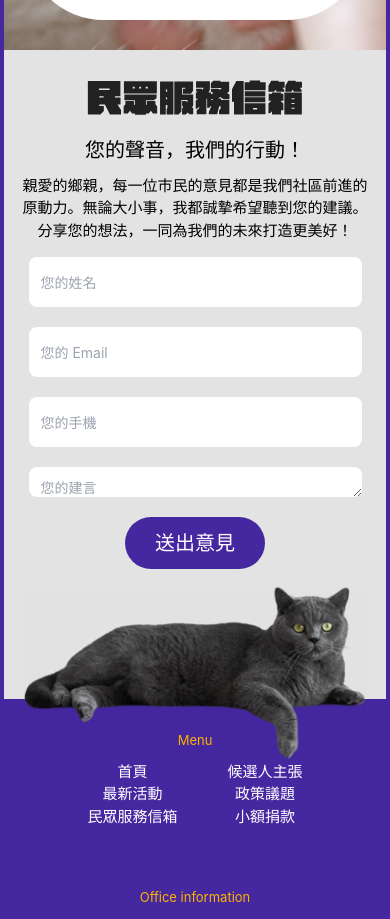
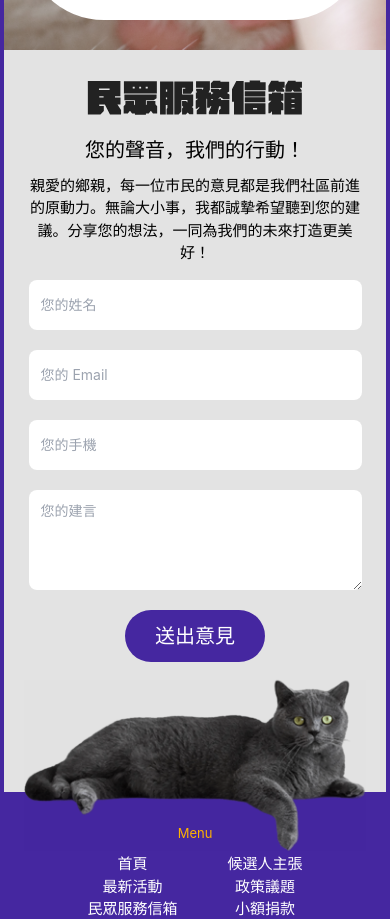
Before and after one commit to TimingJL/legislative-campaign-official-website-by-una, a React (Vite) app: page / in a window 390 px wide. Shown: the part 2460-3379 px from the top of the page. Built offline with nearby package versions, Linux system fonts and the light colour scheme.

Commit message:
feat: adjust favicon

```diff
--- a/index.html
+++ b/index.html
@@ -2,7 +2,7 @@
 <html lang="en">
   <head>
     <meta charset="UTF-8" />
-    <link rel="icon" type="image/svg+xml" href="/3.svg" />
+    <link rel="icon" type="image/svg+xml" href="3.png" />
     <meta name="viewport" content="width=device-width, initial-scale=1.0" />
     <title>喵立翰</title>
   </head>
--- a/src/pages/Home/ServiceInbox/index.tsx
+++ b/src/pages/Home/ServiceInbox/index.tsx
@@ -15,7 +15,7 @@ const ServiceInbox = () => {
           <div className="flex flex-col align-center lg:w-[679px]">
             <img src={titleServiceInboxSrc} className="h-[35px] lg:h-[60px] mb-[20px]" />
             <div className="flex justify-center">
-              <div className="lg:w-[479px] min-w-[353px]">
+              <div className="lg:max-w-[479px] max-w-[353px]">
                 <div className="text-center lg:text-[24px] font-bold text-[20px]">您的聲音，我們的行動！</div>
                 <div className="lg:font-bold text-center lg:text-[24px] text-[15px] font-medium mt-[10px]">親愛的鄉親，每一位市民的意見都是我們社區前進的原動力。無論大小事，我都誠摯希望聽到您的建議。分享您的想法，一同為我們的未來打造更美好！</div>
               </div>
@@ -26,7 +26,7 @@ const ServiceInbox = () => {
               <Input className="w-full" type="text" placeholder="您的姓名" />
               <Input className="w-full" type="text" placeholder="您的 Email" />
               <Input className="w-full" type="text" placeholder="您的手機" />
-              <Textarea className="w-full h-[100px]" placeholder="您的建言" />
+              <Textarea className="w-full min-h-[100px]" placeholder="您的建言" />
               <Button className="mb-[100px] w-[100%] max-w-[140px] lg:w-[172px]">送出意見</Button>
             </div>
           </div>
```
Also changed, not shown: public/3.png (added), public/3.svg (deleted).
